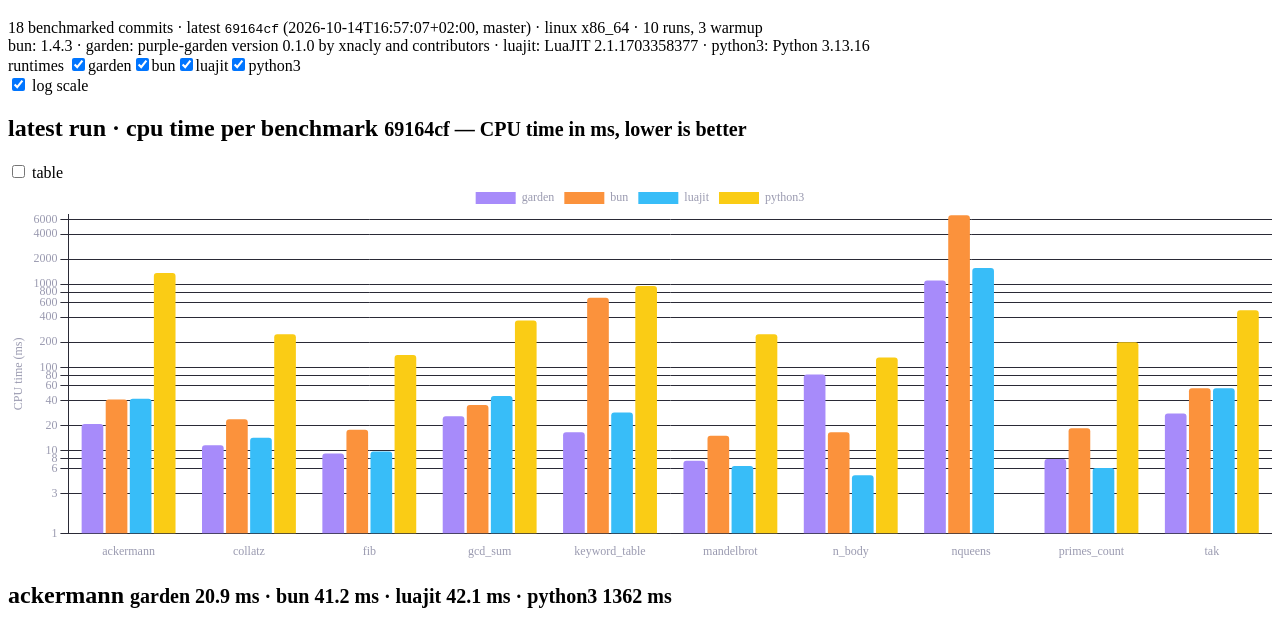
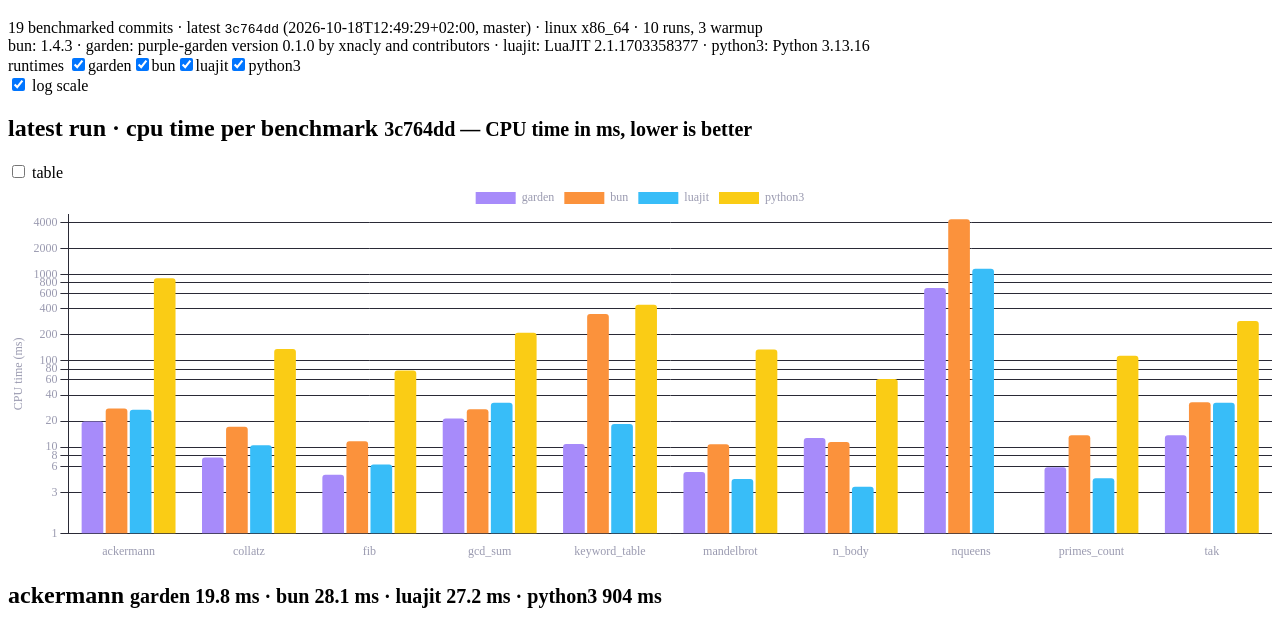
Before and after one commit to xnacly/purple-garden, a plain HTML site: page index.html in a window 1280 px wide. Shown: the part 61-689 px from the top of the page. Drawn offline with nearby package versions, Linux system fonts and the light colour scheme.

Commit message:
bench: 3c764dd

```diff
--- /dev/null
+++ b/data/3c764dd8ba1f9c0fc1a5dcf0fd1c12b58dd5f75c.json
@@ -0,0 +1,446 @@
+{
+  "sha": "3c764dd",
+  "date": "2026-10-18T12:49:29+02:00",
+  "run_unix": 1792320796,
+  "ref": "master",
+  "runner": "linux x86_64",
+  "runs": 10,
+  "warmup": 3,
+  "runtimes": {
+    "bun": "1.4.3",
+    "garden": "purple-garden version 0.1.0 by xnacly and contributors",
+    "luajit": "LuaJIT 2.1.1703358377 -- Copyright (C) 2005-2023 Mike Pall. https://luajit.org/",
+    "python3": "Python 3.13.16"
+  },
+  "results": [
+    {
+      "workload": "ackermann",
+      "runtime": "garden",
+      "time_ms": {
+        "mean": 19.8820373,
+        "min": 19.627444,
+        "stddev": 0.1959125478750655
+      },
+      "cpu_ms": 19.813000000000002,
+      "memory_mb": 3.921875
+    },
+    {
+      "workload": "ackermann",
+      "runtime": "bun",
+      "time_ms": {
+        "mean": 25.990224300000005,
+        "min": 24.684118,
+        "stddev": 1.4218937746901763
+      },
+      "cpu_ms": 28.111499999999992,
+      "memory_mb": 22.10546875
+    },
+    {
+      "workload": "ackermann",
+      "runtime": "luajit",
+      "time_ms": {
+        "mean": 27.2500697,
+        "min": 19.54566,
+        "stddev": 8.356355812711984
+      },
+      "cpu_ms": 27.1844,
+      "memory_mb": 2.78125
+    },
+    {
+      "workload": "ackermann",
+      "runtime": "python3",
+      "time_ms": {
+        "mean": 910.4544539,
+        "min": 894.909084,
+        "stddev": 10.219429752165661
+      },
+      "cpu_ms": 903.8125000000001,
+      "memory_mb": 9.48046875
+    },
+    {
+      "workload": "collatz",
+      "runtime": "garden",
+      "time_ms": {
+        "mean": 7.647474600000001,
+        "min": 7.576386,
+        "stddev": 0.058311670555158485
+      },
+      "cpu_ms": 7.5840000000000005,
+      "memory_mb": 3.80078125
+    },
+    {
+      "workload": "collatz",
+      "runtime": "bun",
+      "time_ms": {
+        "mean": 13.0387658,
+        "min": 12.389805,
+        "stddev": 0.546819308582887
+      },
+      "cpu_ms": 17.229,
+      "memory_mb": 22.83984375
+    },
+    {
+      "workload": "collatz",
+      "runtime": "luajit",
+      "time_ms": {
+        "mean": 10.561784,
+        "min": 10.357812,
+        "stddev": 0.14747581307455124
+      },
+      "cpu_ms": 10.505,
+      "memory_mb": 2.69921875
+    },
+    {
+      "workload": "collatz",
+      "runtime": "python3",
+      "time_ms": {
+        "mean": 137.24029470000002,
+        "min": 132.68874499999998,
+        "stddev": 3.6445049532699416
+      },
+      "cpu_ms": 137.0609,
+      "memory_mb": 9.00390625
+    },
+    {
+      "workload": "fib",
+      "runtime": "garden",
+      "time_ms": {
+        "mean": 4.8470509999999996,
+        "min": 4.807078000000001,
+        "stddev": 0.037418050658888105
+      },
+      "cpu_ms": 4.7856000000000005,
+      "memory_mb": 3.921875
+    },
+    {
+      "workload": "fib",
+      "runtime": "bun",
+      "time_ms": {
+        "mean": 9.7129868,
+        "min": 9.144196,
+        "stddev": 0.6848014377181497
+      },
+      "cpu_ms": 11.689799999999998,
+      "memory_mb": 21.5859375
+    },
+    {
+      "workload": "fib",
+      "runtime": "luajit",
+      "time_ms": {
+        "mean": 6.379740500000001,
+        "min": 4.9126270000000005,
+        "stddev": 0.6022270537980486
+      },
+      "cpu_ms": 6.3146,
+      "memory_mb": 2.69921875
+    },
+    {
+      "workload": "fib",
+      "runtime": "python3",
+      "time_ms": {
+        "mean": 77.1993832,
+        "min": 73.691464,
+        "stddev": 2.699444058310684
+      },
+      "cpu_ms": 77.0636,
+      "memory_mb": 9.00390625
+    },
+    {
+      "workload": "gcd_sum",
+      "runtime": "garden",
+      "time_ms": {
+        "mean": 21.600018,
+        "min": 21.120983000000003,
+        "stddev": 0.28180582035113816
+      },
+      "cpu_ms": 21.535600000000002,
+      "memory_mb": 4.015625
+    },
+    {
+      "workload": "gcd_sum",
+      "runtime": "bun",
+      "time_ms": {
+        "mean": 23.471151099999997,
+        "min": 22.789385999999997,
+        "stddev": 0.45154948348337204
+      },
+      "cpu_ms": 27.5717,
+      "memory_mb": 22.5859375
+    },
+    {
+      "workload": "gcd_sum",
+      "runtime": "luajit",
+      "time_ms": {
+        "mean": 32.66246960000001,
+        "min": 31.978979000000006,
+        "stddev": 0.503432044980408
+      },
+      "cpu_ms": 32.59609999999999,
+      "memory_mb": 2.69921875
+    },
+    {
+      "workload": "gcd_sum",
+      "runtime": "python3",
+      "time_ms": {
+        "mean": 211.27449370000005,
+        "min": 201.75097800000006,
+        "stddev": 8.24300669345088
+      },
+      "cpu_ms": 211.08239999999998,
+      "memory_mb": 8.96875
+    },
+    {
+      "workload": "keyword_table",
+      "runtime": "garden",
+      "time_ms": {
+        "mean": 10.9584219,
+        "min": 10.833029,
+        "stddev": 0.11730743489125756
+      },
+      "cpu_ms": 10.893199999999998,
+      "memory_mb": 4.5234375
+    },
+    {
+      "workload": "keyword_table",
+      "runtime": "bun",
+      "time_ms": {
+        "mean": 183.57480740000003,
+        "min": 178.24466900000002,
+        "stddev": 4.611015138640493
+      },
+      "cpu_ms": 348.1800999999999,
+      "memory_mb": 106.7578125
+    },
+    {
+      "workload": "keyword_table",
+      "runtime": "luajit",
+      "time_ms": {
+        "mean": 18.681827000000006,
+        "min": 18.496204,
+        "stddev": 0.2413929184094303
+      },
+      "cpu_ms": 18.6166,
+      "memory_mb": 2.69921875
+    },
+    {
+      "workload": "keyword_table",
+      "runtime": "python3",
+      "time_ms": {
+        "mean": 445.6677417,
+        "min": 440.73361000000006,
+        "stddev": 3.6039148535723062
+      },
+      "cpu_ms": 445.4431,
+      "memory_mb": 12.55078125
+    },
+    {
+      "workload": "mandelbrot",
+      "runtime": "garden",
+      "time_ms": {
+        "mean": 5.2217419000000005,
+        "min": 5.153512000000001,
+        "stddev": 0.04541464728342364
+      },
+      "cpu_ms": 5.1624,
+      "memory_mb": 4.13671875
+    },
+    {
+      "workload": "mandelbrot",
+      "runtime": "bun",
+      "time_ms": {
+        "mean": 9.3800694,
+        "min": 8.883622,
+        "stddev": 0.29913974156244144
+      },
+      "cpu_ms": 10.829000000000002,
+      "memory_mb": 22.0859375
+    },
+    {
+      "workload": "mandelbrot",
+      "runtime": "luajit",
+      "time_ms": {
+        "mean": 4.3304223,
+        "min": 4.2593000000000005,
+        "stddev": 0.056882860636867656
+      },
+      "cpu_ms": 4.274100000000001,
+      "memory_mb": 2.69921875
+    },
+    {
+      "workload": "mandelbrot",
+      "runtime": "python3",
+      "time_ms": {
+        "mean": 135.09295609999998,
+        "min": 131.282521,
+        "stddev": 1.9583327129308195
+      },
+      "cpu_ms": 134.93199999999993,
+      "memory_mb": 8.96875
+    },
+    {
+      "workload": "n_body",
+      "runtime": "garden",
+      "time_ms": {
+        "mean": 12.8271302,
+        "min": 12.704718,
+        "stddev": 0.10451930048751763
+      },
+      "cpu_ms": 12.7674,
+      "memory_mb": 4.28515625
+    },
+    {
+      "workload": "n_body",
+      "runtime": "bun",
+      "time_ms": {
+        "mean": 8.7843037,
+        "min": 8.133934,
+        "stddev": 1.0305614382846588
+      },
+      "cpu_ms": 11.5116,
+      "memory_mb": 23.2109375
+    },
+    {
+      "workload": "n_body",
+      "runtime": "luajit",
+      "time_ms": {
+        "mean": 3.5382404000000007,
+        "min": 3.510627,
+        "stddev": 0.01771841531163428
+      },
+      "cpu_ms": 3.4805,
+      "memory_mb": 2.69921875
+    },
+    {
+      "workload": "n_body",
+      "runtime": "python3",
+      "time_ms": {
+        "mean": 61.81895,
+        "min": 60.575945000000004,
+        "stddev": 0.8196427722976504
+      },
+      "cpu_ms": 61.712500000000006,
+      "memory_mb": 9.1171875
+    },
+    {
+      "workload": "nqueens",
+      "runtime": "garden",
+      "time_ms": {
+        "mean": 693.9308814999999,
+        "min": 682.6586800000001,
+        "stddev": 13.176439296221996
+      },
+      "cpu_ms": 693.5740999999999,
+      "memory_mb": 3.91796875
+    },
+    {
+      "workload": "nqueens",
+      "runtime": "bun",
+      "time_ms": {
+        "mean": 4332.7514112,
+        "min": 4294.731796,
+        "stddev": 40.913718252185625
+      },
+      "cpu_ms": 4337.9299,
+      "memory_mb": 24.12890625
+    },
+    {
+      "workload": "nqueens",
+      "runtime": "luajit",
+      "time_ms": {
+        "mean": 1158.6916886,
+        "min": 1142.907711,
+        "stddev": 13.864158543657615
+      },
+      "cpu_ms": 1158.4395,
+      "memory_mb": 2.69921875
+    },
+    {
+      "workload": "primes_count",
+      "runtime": "garden",
+      "time_ms": {
+        "mean": 5.948894500000001,
+        "min": 5.904255000000001,
+        "stddev": 0.023563634671765775
+      },
+      "cpu_ms": 5.879600000000002,
+      "memory_mb": 3.9296875
+    },
+    {
+      "workload": "primes_count",
+      "runtime": "bun",
+      "time_ms": {
+        "mean": 9.453038300000005,
+        "min": 8.317073,
+        "stddev": 0.7649433355820179
+      },
+      "cpu_ms": 13.761000000000001,
+      "memory_mb": 22.82421875
+    },
+    {
+      "workload": "primes_count",
+      "runtime": "luajit",
+      "time_ms": {
+        "mean": 4.433399500000001,
+        "min": 4.388483,
+        "stddev": 0.03625228468279225
+      },
+      "cpu_ms": 4.3756,
+      "memory_mb": 2.69921875
+    },
+    {
+      "workload": "primes_count",
+      "runtime": "python3",
+      "time_ms": {
+        "mean": 114.40452120000003,
+        "min": 112.916967,
+        "stddev": 1.7890004184749388
+      },
+      "cpu_ms": 114.2414,
+      "memory_mb": 9.00390625
+    },
+    {
+      "workload": "tak",
+      "runtime": "garden",
+      "time_ms": {
+        "mean": 13.8019423,
+        "min": 13.736284,
+        "stddev": 0.07581662347481753
+      },
+      "cpu_ms": 13.7331,
+      "memory_mb": 3.796875
+    },
+    {
+      "workload": "tak",
+      "runtime": "bun",
+      "time_ms": {
+        "mean": 29.437349600000008,
+        "min": 28.790731000000005,
+        "stddev": 0.7846303061172182
+      },
+      "cpu_ms": 33.1397,
+      "memory_mb": 22.06640625
+    },
+    {
+      "workload": "tak",
+      "runtime": "luajit",
+      "time_ms": {
+        "mean": 32.683667400000004,
+        "min": 31.612196,
+        "stddev": 1.9599487177003838
+      },
+      "cpu_ms": 32.59780000000001,
+      "memory_mb": 2.69921875
+    },
+    {
+      "workload": "tak",
+      "runtime": "python3",
+      "time_ms": {
+        "mean": 288.3823658,
+        "min": 274.269691,
+        "stddev": 16.188529379016344
+      },
+      "cpu_ms": 288.1753,
+      "memory_mb": 8.96875
+    }
+  ]
+}
--- a/data/index.json
+++ b/data/index.json
@@ -124,5 +124,12 @@
     "date": "2026-10-14T16:57:07+02:00",
     "run_unix": 1791990164,
     "ref": "master"
+  },
+  {
+    "file": "3c764dd8ba1f9c0fc1a5dcf0fd1c12b58dd5f75c.json",
+    "sha": "3c764dd",
+    "date": "2026-10-18T12:49:29+02:00",
+    "run_unix": 1792320796,
+    "ref": "master"
   }
 ]
--- a/index.html
+++ b/index.html
@@ -52,6 +52,6 @@
     </footer>
 
     <script src="https://cdn.jsdelivr.net/npm/chart.js@4.4.1/dist/chart.umd.js"></script>
-    <script src="app.js?v=69164cf"></script>
+    <script src="app.js?v=3c764dd"></script>
   </body>
 </html>
```
